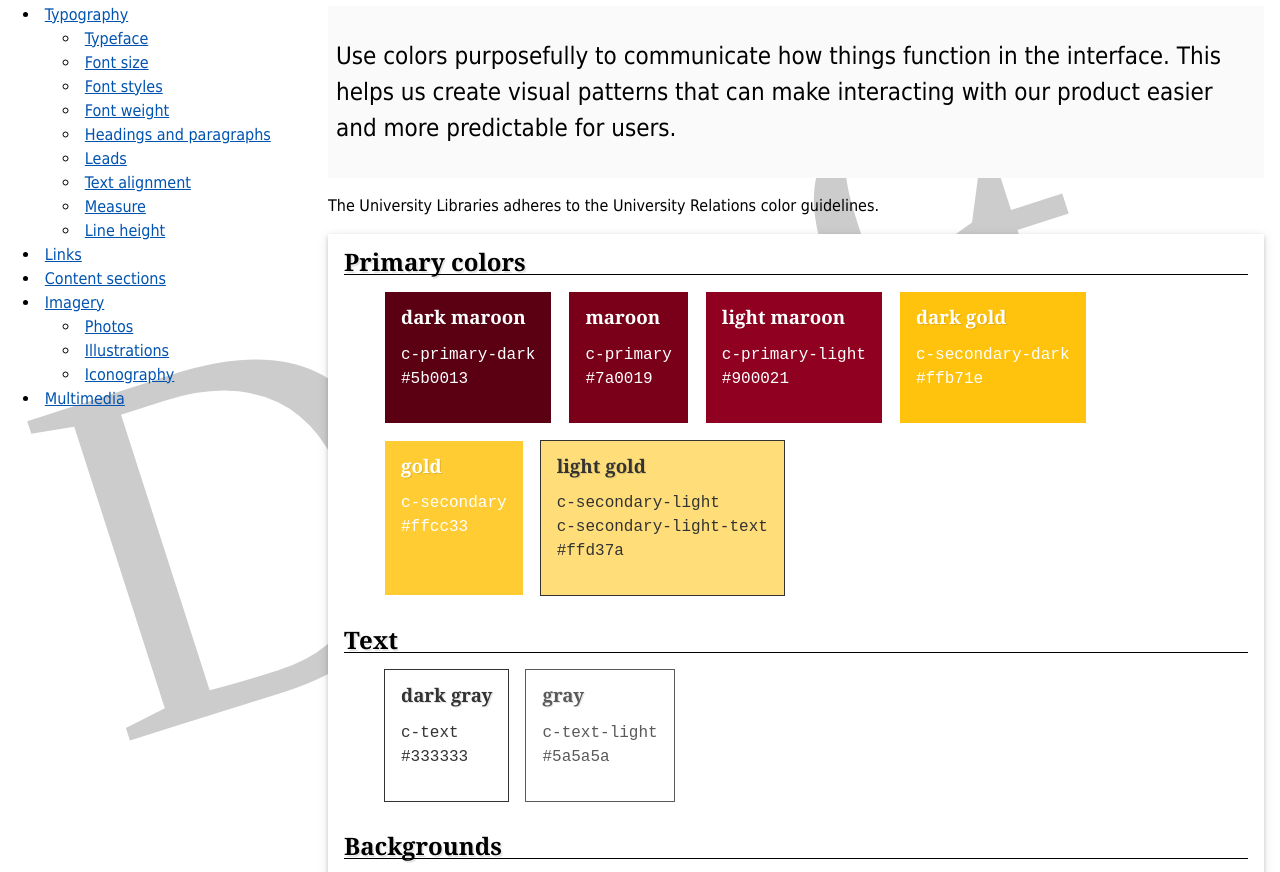
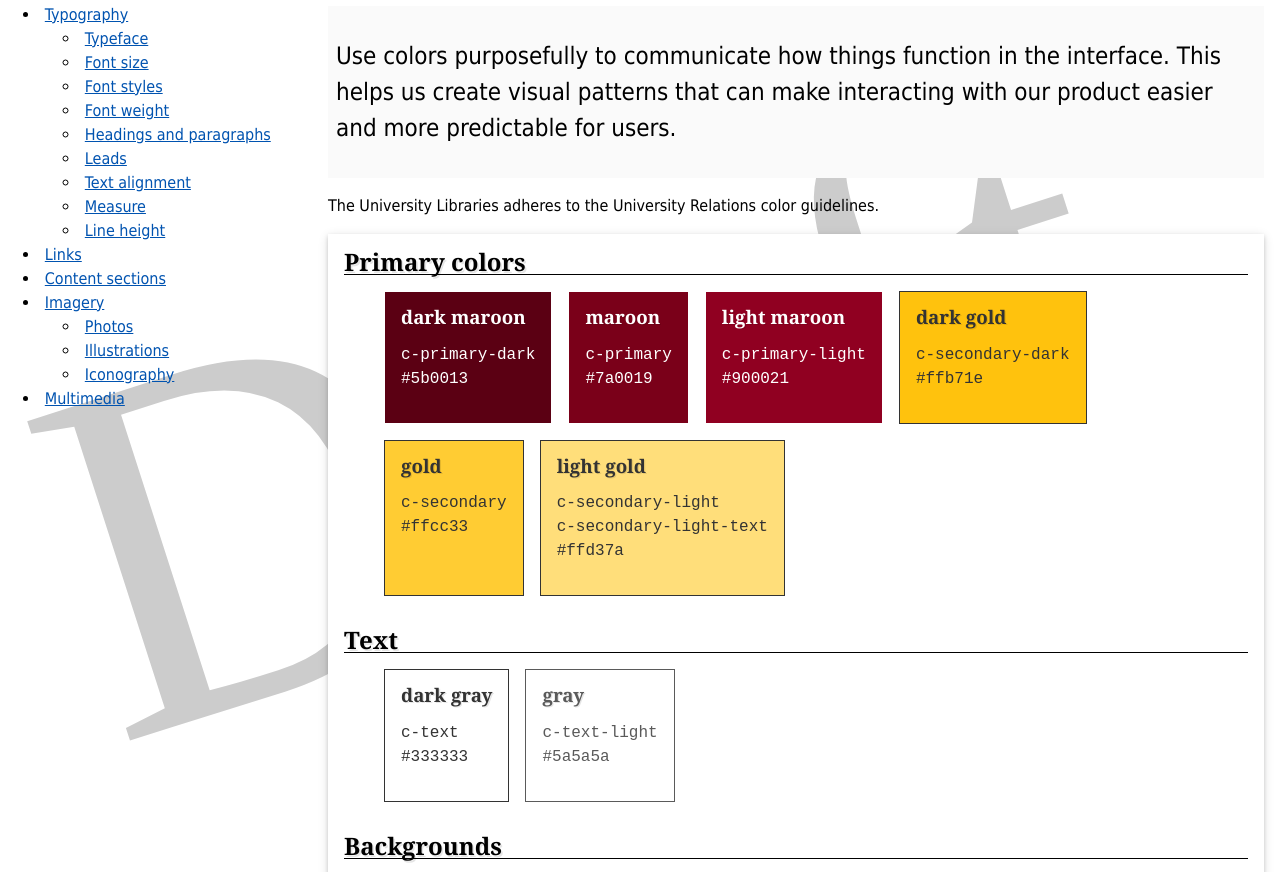
Before and after one commit to tiredandwired/umnlibraries.github.io, a plain HTML site: page design/color.html in a window 1280 px wide. Shown: the part 254-1126 px from the top of the page. Drawn offline with Linux system fonts and the light colour scheme.

Commit message:
Fix HTML typo

```diff
--- a/s/style/layout.css
+++ b/s/style/layout.css
@@ -21,6 +21,11 @@
   padding: 1rem;
   background: white;
   box-shadow: 0 2px 4px 0 rgba(0,0,0,0.16), 0 2px 10px 0 rgba(0,0,0,0.12);
+}
+
+article {
+  position: relative;
+  width: 100%;
 }
 
 
--- a/s/style/utilities.css
+++ b/s/style/utilities.css
@@ -67,7 +67,7 @@
 
 .c-secondary {
   background-color: var(--col-secondary);
-  color: #fff;
+  color: var(--col-text);
 }
 
 .c-secondary-text {
@@ -85,7 +85,7 @@
 
 .c-secondary-dark {
   background-color: var(--col-secondary-dark);
-  color: #fff;
+  color: var(--col-text);
 }
 
 .c-secondary-dark-text {
```
Also changed, not shown: design/type.html (+1 -1 lines).
